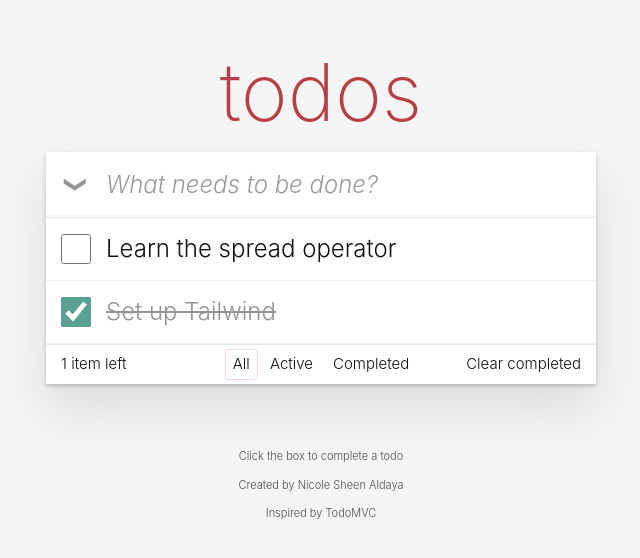
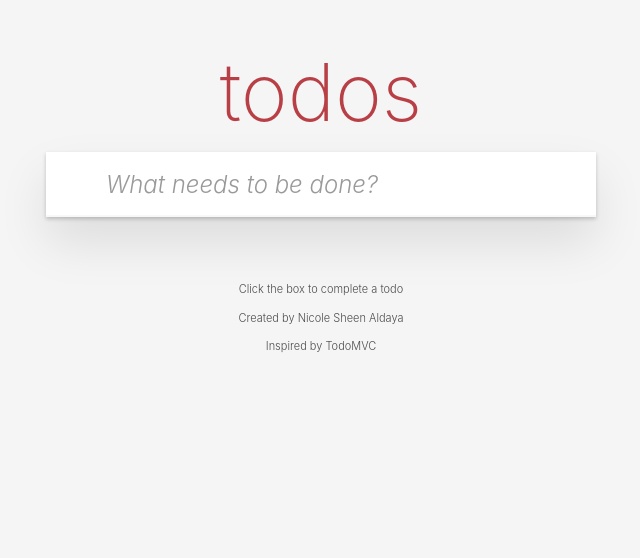
Before and after one commit to nicolealdaya/csit340-todomvc, a React (Vite) app: page / in a window 1280 px wide. Shown: the top 558 px of the page, without its empty margins (319-959 px from the left). Built offline with nearby package versions, Linux system fonts and the light colour scheme.

Commit message:
feat: hide main and footer when there are no todos

```diff
--- a/src/components/Todos.jsx
+++ b/src/components/Todos.jsx
@@ -2,10 +2,7 @@
 
 function Todos() {
   const [text, setText] = useState("");
-  const [todos, setTodos] = useState([
-    { id: 1, text: "Learn the spread operator", completed: false },
-    { id: 2, text: "Set up Tailwind", completed: true },
-  ]);
+  const [todos, setTodos] = useState([]);
 
   function handleSubmit(e) {
     e.preventDefault();
@@ -50,6 +47,8 @@
           />
         </form>
 
+        {todos.length > 0 && (
+          <>
             <main className="relative border-t border-[#e6e6e6]">
               <input id="toggle-all" type="checkbox" className="peer sr-only" />
               <label
@@ -129,6 +128,8 @@
                 Clear completed
               </button>
             </footer>
+          </>
+        )}
       </div>
     </section>
   );
```
Lines whose indentation alone changed are shown as unchanged.
